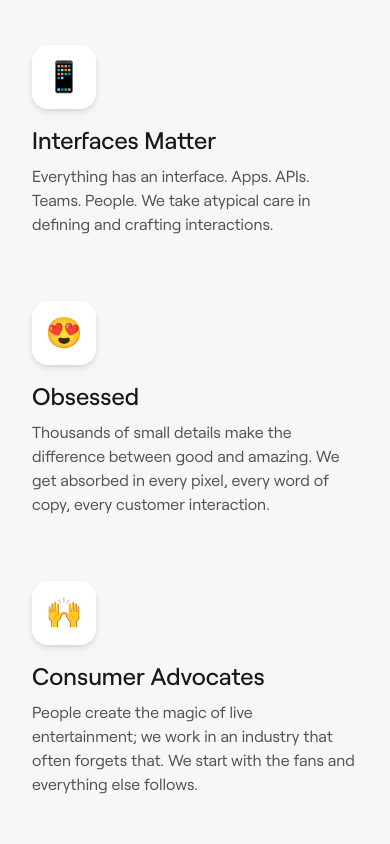
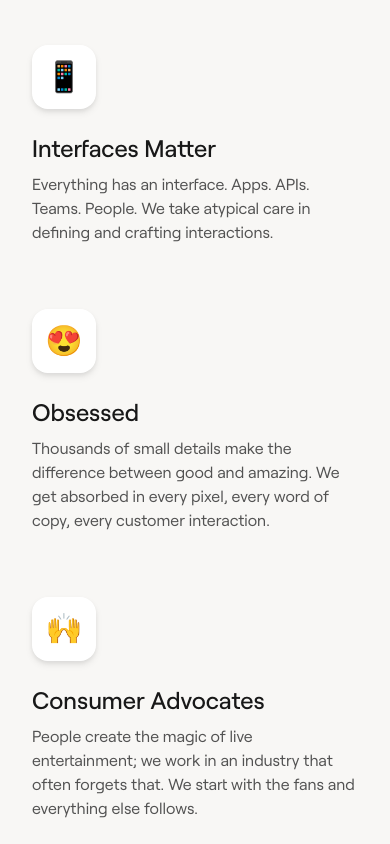
Before and after one commit to ajwaxman/sg-design-hiring, a Next.js app: page / in a window 390 px wide. Shown: the part 920-1764 px from the top of the page. Built offline with nearby package versions, Linux system fonts and the light colour scheme.

Commit message:
Add alt phone section

```diff
--- a/src/pages/index.tsx
+++ b/src/pages/index.tsx
@@ -30,7 +30,7 @@ const Home: NextPage = () => {
             <Head>
                 <title>SeatGeek Design</title>
                 <meta property="og:title" content="Come join the SeatGeek design team!" />
-                <meta name="description" content="Ticketing sucks. Join us in our mission to make it better." />
+                <meta name="description" content="Ticketing sucks. Join us in our mission to make it." />
                 <meta property="og:image" content="https://sg-design-hiring.vercel.app/images/portland.jpg" />
                 <link rel="icon" href="/favicon.ico" />
             </Head>
@@ -86,7 +86,7 @@ const Home: NextPage = () => {
                                             <div className="text-3xl sm:text-3xl mx-auto">{incentive.emoji}</div>
                                         </div>
                                     </div>
-                                    <div className="mt-4 sm:mt-6 lg:mt-8 lg:ml-0">
+                                    <div className="mt-6 sm:mt-6 lg:mt-8 lg:ml-0">
                                         <h3 className="text-2xl text-left font-medium text-gray-dark">{incentive.name}</h3>
                                         <p className="mt-2 text-md text-left text-gray-midtone">{incentive.description}</p>
                                     </div>
@@ -94,7 +94,23 @@ const Home: NextPage = () => {
                             ))}
                         </div>
                     </div>
-                </div >
+                </div>
+                {/* <div className="mx-auto bg-gray-dark justify-center p-4 py-20 sm:py-32 max-h-screen overflow-hidden">
+                    <motion.div
+                        initial={{ opacity: 0, y: 50 }}
+                        whileInView={{ opacity: 1, y: 0 }}
+                        transition={{ ease: "easeOut", duration: 1 }}
+                        className="text-center flex flex-col items-center"
+                    >
+                        <h1 className="text-4xl font-bold leading-normal text-white md:text-[3rem]">
+                            Check out your view
+                        </h1>
+                        <p className="text-xl md:text-2xl md:leading-normal max-w-md text-center text-silver-dark/70 mb-8 mt-2">
+                            Know exactly what to expect
+                        </p>
+                        <Image width={525} height={981} src="/images/vfs.png" alt="" />
+                    </motion.div>
+                </div> */}
                 <div className="mx-auto justify-center p-4 py-20 sm:py-36">
                     <motion.div
                         initial={{ opacity: 0, y: 50 }}
```
